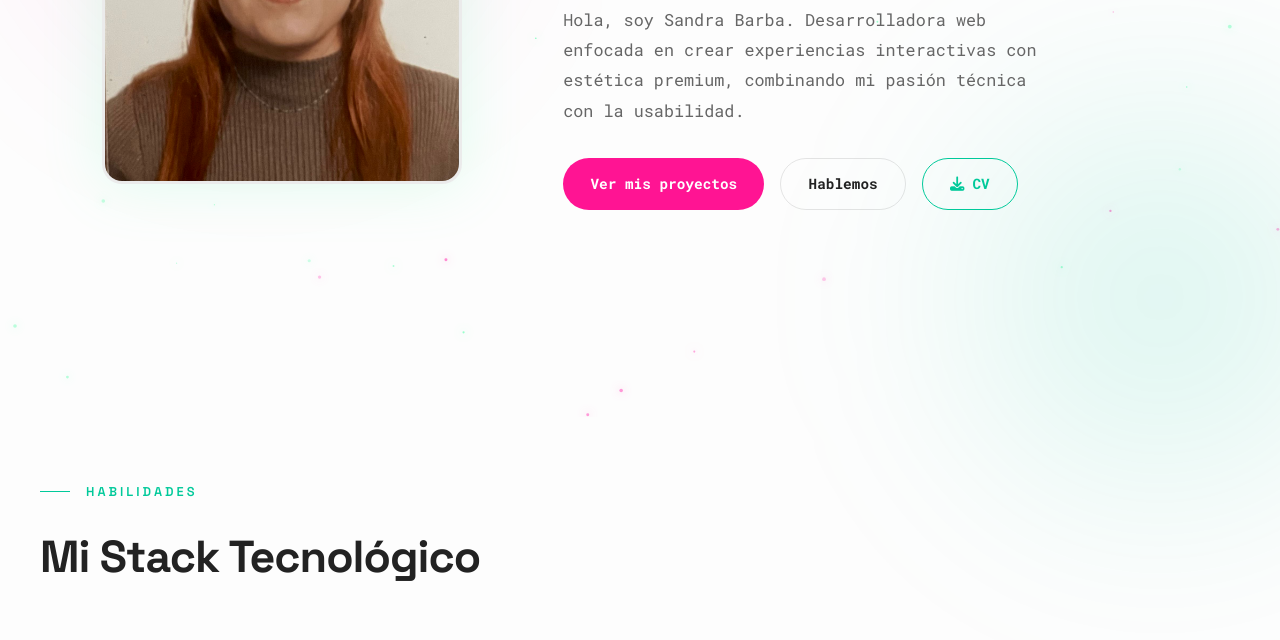
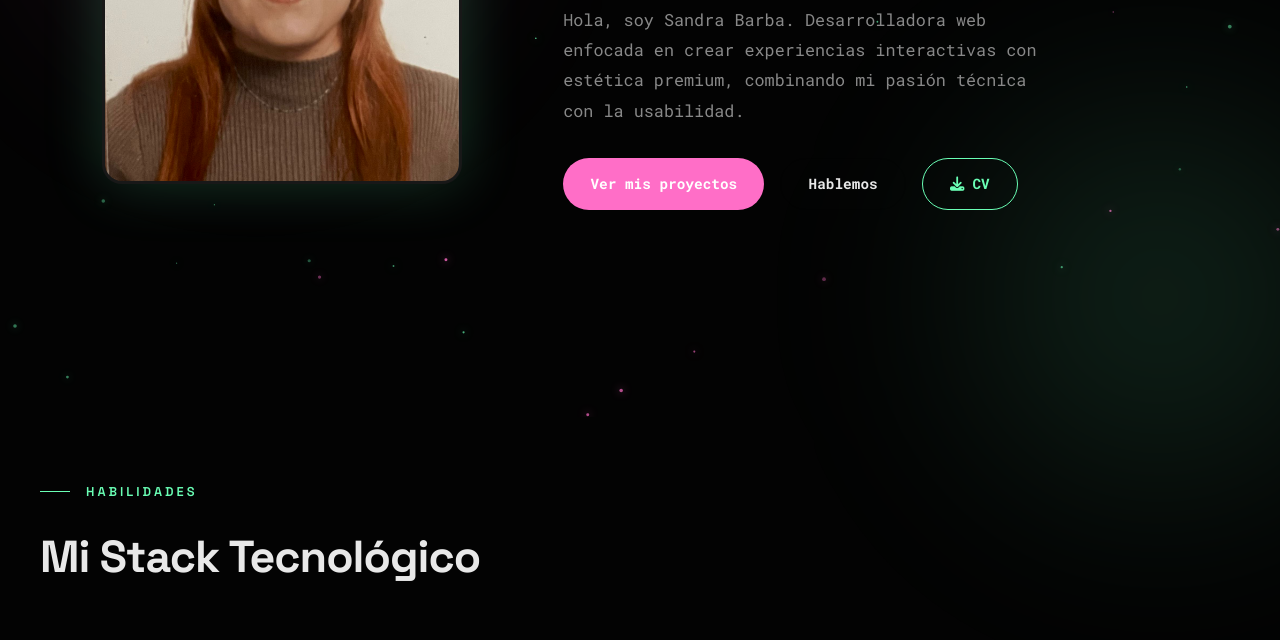
Before and after one commit to Sandrabc14/portfoliosbc, a plain HTML site: page index.html in a window 1280 px wide. Shown: the part 383-1023 px from the top of the page. Drawn offline with Linux system fonts and the light colour scheme.

Commit message:
style: set dark theme as default and increase background darkness

```diff
--- a/app.js
+++ b/app.js
@@ -84,8 +84,12 @@ document.addEventListener('DOMContentLoaded', () => {
   const themeIcon = themeToggleBtn ? themeToggleBtn.querySelector('i') : null;
 
   if (themeToggleBtn && themeIcon) {
-    const isDark = localStorage.getItem('theme') === 'dark';
-    if (isDark) {
+    let savedTheme = localStorage.getItem('theme');
+    if (!savedTheme) {
+      savedTheme = 'dark'; // Set dark mode as default
+    }
+
+    if (savedTheme === 'dark') {
       document.body.classList.add('dark-theme');
       themeIcon.classList.replace('fa-moon', 'fa-sun');
     }
--- a/style.css
+++ b/style.css
@@ -32,9 +32,9 @@
 }
 
 body.dark-theme {
-    --bg: #080808;
-    --bg-card: #111111;
-    --bg-card-hover: #1a1a1a;
+    --bg: #030303; /* Pitch black for max contrast */
+    --bg-card: #0a0a0a;
+    --bg-card-hover: #141414;
     --border: rgba(255, 255, 255, 0.06);
     --border-hover: rgba(106, 255, 181, 0.3);
     --text: #e8e8e8;
```
